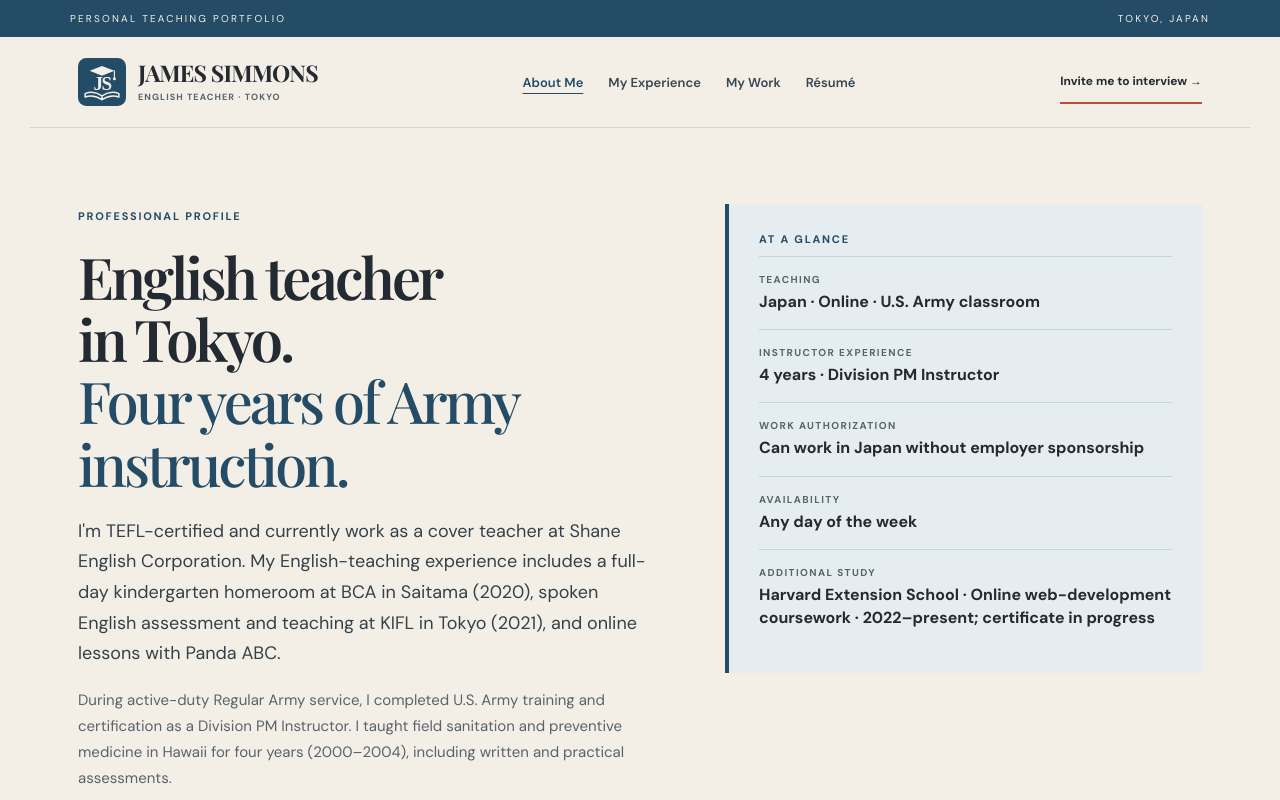
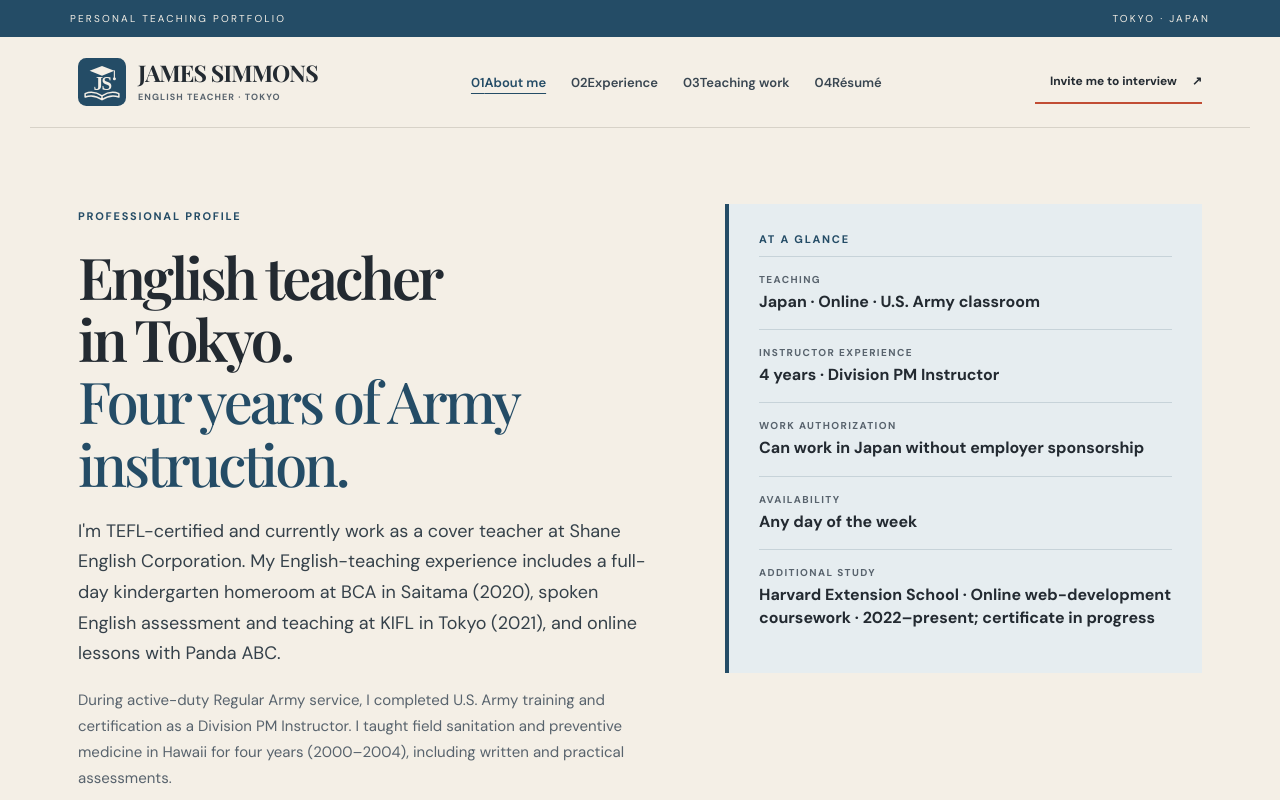
Before and after one commit to desukara/portfolio, a Next.js app: page /about in a window 1280 px wide. Shown: the top 800 px of the page. Built offline with nearby package versions, Linux system fonts and the light colour scheme; a web font is replaced by a local one.

Commit message:
Rework the global navigation

```diff
--- a/app/components/site-header.tsx
+++ b/app/components/site-header.tsx
@@ -1,5 +1,53 @@
 import Link from "next/link";
-export default function SiteHeader({current}:{current?:string}) {
- const links=[["About Me","/about"],["My Experience","/experience"],["My Work","/portfolio"],["Résumé","/resume"]];
- return <><a className="skip-link" href="#main-content">Skip to main content</a><div className="top-strip"><span>PERSONAL TEACHING PORTFOLIO</span><span>TOKYO, JAPAN</span></div><header className="site-header shell"><Link className="brand" href="/" aria-label="James Simmons — homepage"><img src="/brand/js-mark.svg" width={48} height={48} alt="" aria-hidden="true" /><span className="brand-wordmark">JAMES SIMMONS<small>ENGLISH TEACHER · TOKYO</small></span></Link><nav className="desktop-navigation" aria-label="Main navigation">{links.map(([label,href])=><Link key={href} href={href} aria-current={current===href?"page":undefined}>{label}</Link>)}</nav><Link className="nav-cta" href="/meeting">Invite me to interview →</Link><details className="mobile-menu"><summary>Menu <span aria-hidden="true">☰</span></summary><nav aria-label="Mobile navigation">{links.map(([label,href])=><Link key={href} href={href} aria-current={current===href?"page":undefined}>{label}<span aria-hidden="true">→</span></Link>)}<Link href="/meeting" aria-current={current==="/meeting"?"page":undefined}>Invite me to interview <span aria-hidden="true">→</span></Link></nav></details></header></>;
+
+const links = [
+  { index: "01", label: "About me", href: "/about" },
+  { index: "02", label: "Experience", href: "/experience" },
+  { index: "03", label: "Teaching work", href: "/portfolio" },
+  { index: "04", label: "Résumé", href: "/resume" },
+];
+
+export default function SiteHeader({ current }: { current?: string }) {
+  return (
+    <>
+      <a className="skip-link" href="#main-content">Skip to main content</a>
+      <div className="top-strip">
+        <span>PERSONAL TEACHING PORTFOLIO</span>
+        <span>TOKYO · JAPAN</span>
+      </div>
+      <header className="site-header shell">
+        <Link className="brand" href="/" aria-label="James Simmons — homepage">
+          <img src="/brand/js-mark.svg" width={48} height={48} alt="" aria-hidden="true" />
+          <span className="brand-wordmark">JAMES SIMMONS<small>ENGLISH TEACHER · TOKYO</small></span>
+        </Link>
+        <nav className="desktop-navigation" aria-label="Main navigation">
+          {links.map(({ index, label, href }) => (
+            <Link key={href} href={href} aria-current={current === href ? "page" : undefined}>
+              <span className="nav-index" aria-hidden="true">{index}</span>
+              <span className="nav-label">{label}</span>
+            </Link>
+          ))}
+        </nav>
+        <Link className="nav-cta" href="/meeting">
+          <span>Invite me to interview</span><span className="nav-cta-arrow" aria-hidden="true">↗</span>
+        </Link>
+        <details className="mobile-menu">
+          <summary>Explore <span className="menu-toggle" aria-hidden="true">☰</span></summary>
+          <nav aria-label="Mobile navigation">
+            {links.map(({ index, label, href }) => (
+              <Link key={href} href={href} aria-current={current === href ? "page" : undefined}>
+                <span className="nav-index" aria-hidden="true">{index}</span>
+                <span className="nav-label">{label}</span>
+                <span className="nav-arrow" aria-hidden="true">↗</span>
+              </Link>
+            ))}
+            <Link className="mobile-menu-cta" href="/meeting" aria-current={current === "/meeting" ? "page" : undefined}>
+              <span className="nav-label">Invite me to interview</span>
+              <span className="nav-arrow" aria-hidden="true">↗</span>
+            </Link>
+          </nav>
+        </details>
+      </header>
+    </>
+  );
 }
```
